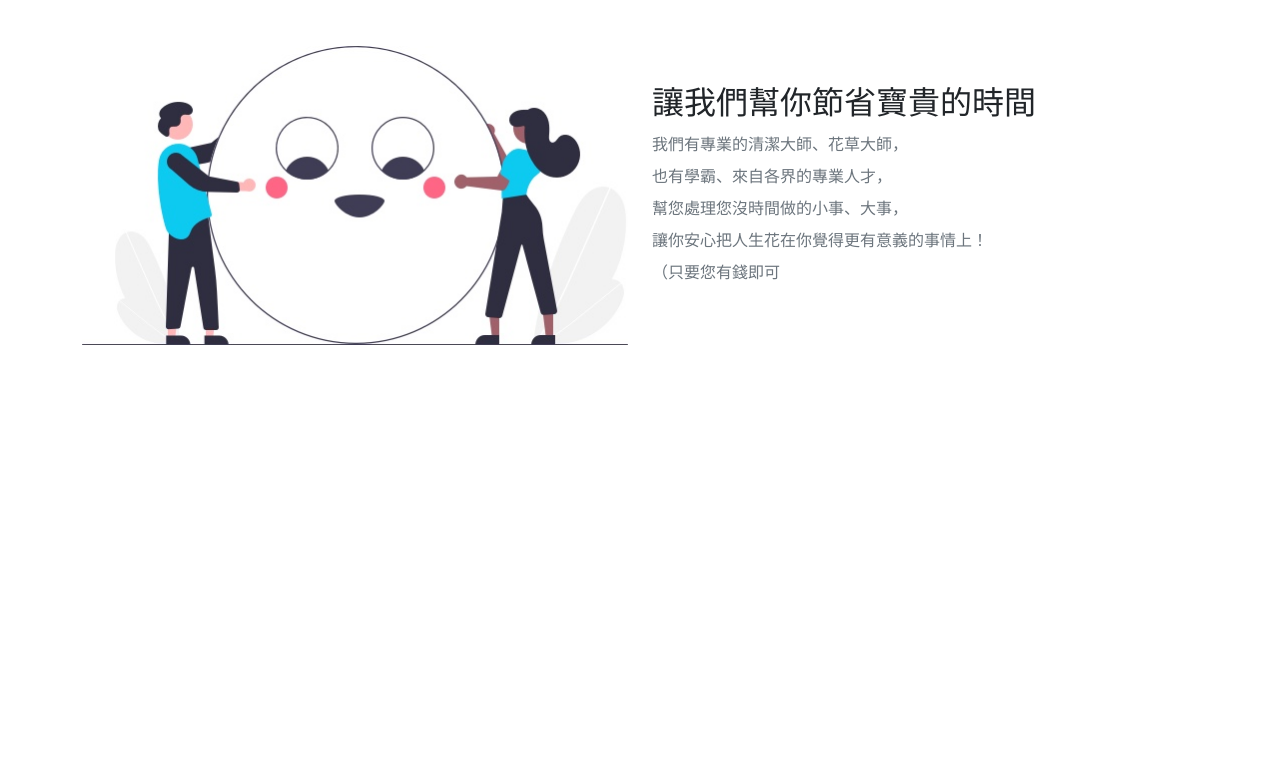
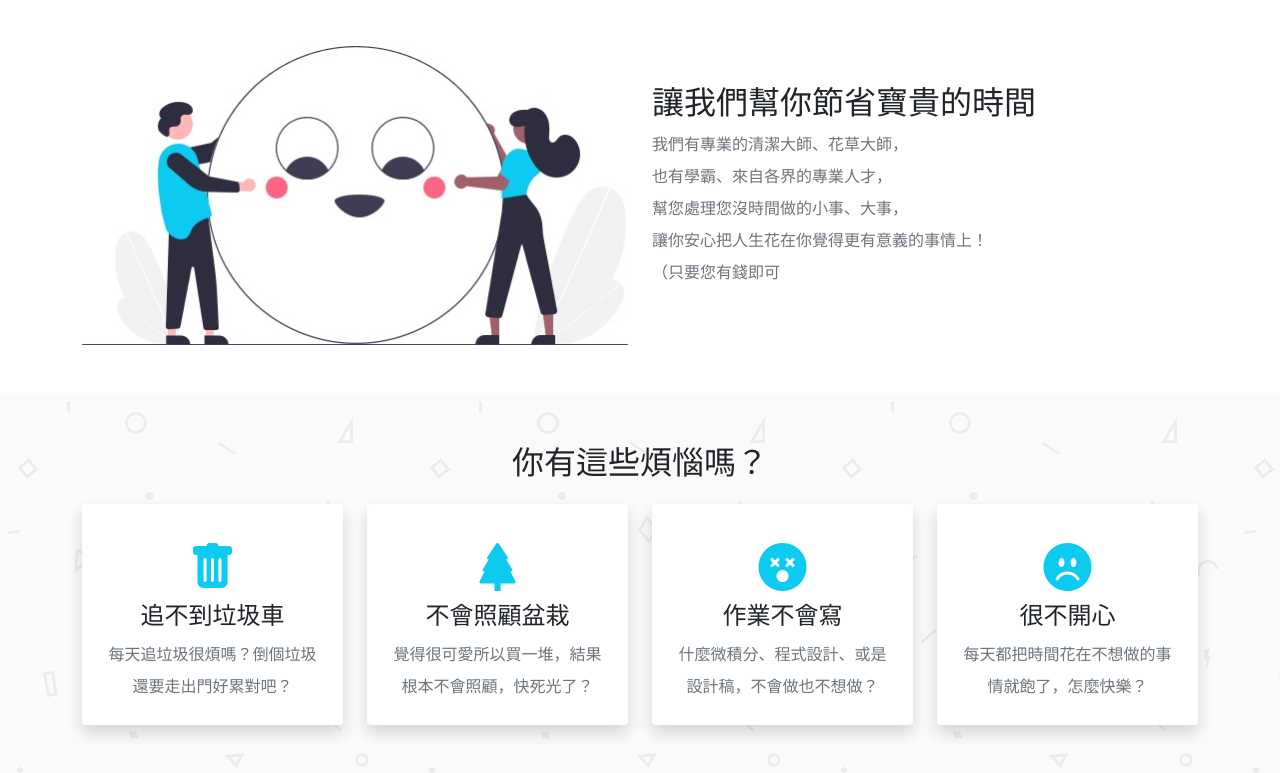
Before and after one commit to Mingy1024/Bootstrap-practice-Landing-Page, a website: page index.html in a window 1280 px wide. Shown: the part 685-1458 px from the top of the page. Before the commit the page ends 1078 px from the top, so only its background shows below. Drawn offline with nearby package versions, Linux system fonts and the light colour scheme.

Commit message:
建立卡片排版內容

```diff
--- a/index.html
+++ b/index.html
@@ -95,5 +95,49 @@
         </div>
       </div>
     </section>
+
+    <section class="py-5" style="background-image: url(./images/bg_paper.png)">
+      <h2 class="text-center mb-4">你有這些煩惱嗎？</h2>
+      <div class="container">
+        <div class="row row-cols-1 row-cols-lg-4 g-3 g-lg-4">
+          <div class="col">
+            <div class="card border-0 shadow">
+              <div class="card-body text-center py-4">
+                <i class="bi bi-trash-fill fs-c-48 text-info"></i>
+                <h3 class="h4">追不到垃圾車</h3>
+                <p class="text-secondary card-text lh-lg">每天追垃圾很煩嗎？倒個垃圾<br>還要走出門好累對吧？</p>
+              </div>
+            </div>
+          </div>
+          <div class="col">
+            <div class="card border-0 shadow">
+              <div class="card-body text-center py-4">
+                <i class="bi bi-tree-fill fs-c-48 text-info"></i>
+                <h3 class="h4">不會照顧盆栽</h3>
+                <p class="text-secondary card-text lh-lg">覺得很可愛所以買一堆，結果<br>根本不會照顧，快死光了？</p>
+              </div>
+            </div>
+          </div>
+          <div class="col">
+            <div class="card border-0 shadow">
+              <div class="card-body text-center py-4">
+                <i class="bi bi-emoji-dizzy-fill fs-c-48 text-info"></i>
+                <h3 class="h4">作業不會寫</h3>
+                <p class="text-secondary card-text lh-lg">什麼微積分、程式設計、或是<br>設計稿，不會做也不想做？</p>
+              </div>
+            </div>
+          </div>
+          <div class="col">
+            <div class="card border-0 shadow">
+              <div class="card-body text-center py-4">
+                <i class="bi bi-emoji-frown-fill fs-c-48 text-info"></i>
+                <h3 class="h4">很不開心</h3>
+                <p class="text-secondary card-text lh-lg">每天都把時間花在不想做的事<br>情就飽了，怎麼快樂？</p>
+              </div>
+            </div>
+          </div>
+        </div>
+      </div>
+    </section>
   </body>
 </html>
--- a/stylesheets/helpers/_utilities.scss
+++ b/stylesheets/helpers/_utilities.scss
@@ -450,6 +450,14 @@ $utilities: map-merge(
       class: fs,
       values: $font-sizes
     ),
+    "font-size-custom": (
+      rfs: true,
+      property: font-size,
+      class: fs-c,
+      values: (
+        48: 48px
+      )
+    ),
     "font-style": (
       property: font-style,
       class: fst,
```
Also changed, not shown: stylesheets/all.css, 1 other file.
